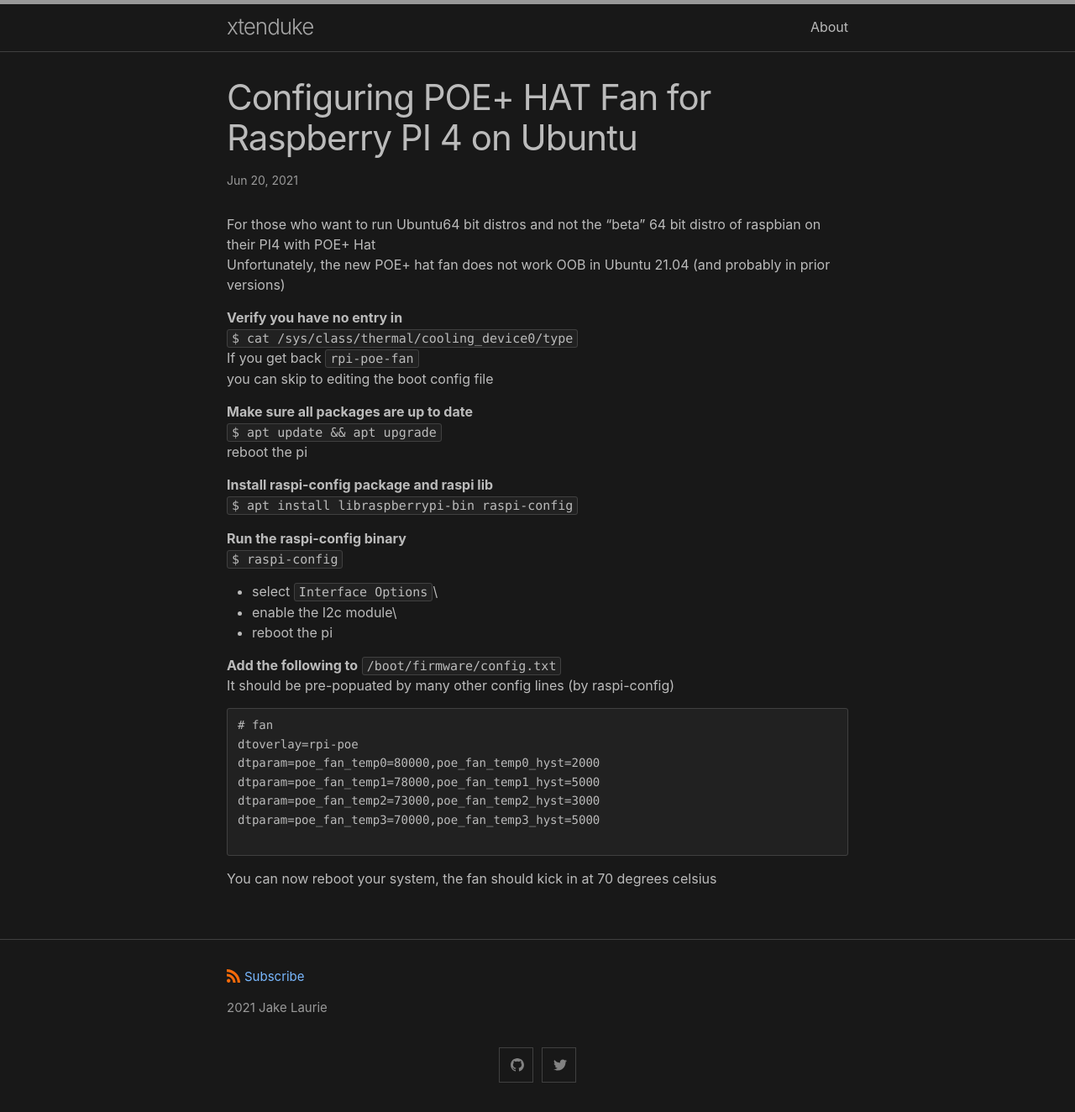
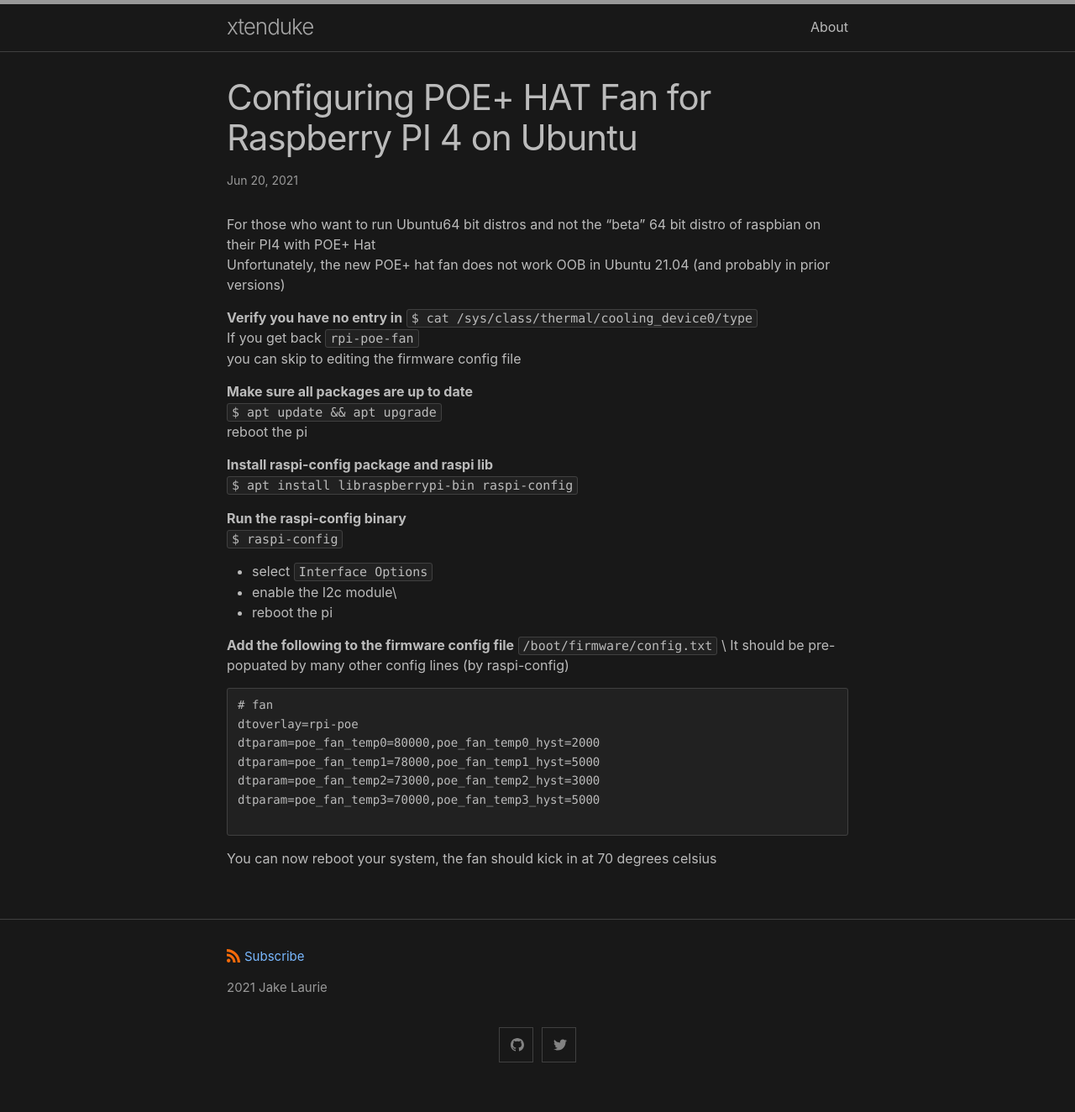
Before and after one commit to xtenduke/xtenduke.github.io, a Jekyll site: the page built from _posts/2021-07-25-rpi-poe.markdown, in a window 1280 px wide. Shown: the whole page at 84% size. Built offline with Jekyll 4.4.1, drawn with Linux system fonts in a browser that asks for light colours; after the commit the page ends 1300 px from its top, so only the background shows below that.

Commit message:
Update 2021-07-25-rpi-poe.markdown

````diff
--- a/_posts/2021-07-25-rpi-poe.markdown
+++ b/_posts/2021-07-25-rpi-poe.markdown
@@ -8,11 +8,10 @@ categories: rpi
 For those who want to run Ubuntu64 bit distros and not the "beta" 64 bit distro of raspbian on their PI4 with POE+ Hat\
 Unfortunately, the new POE+ hat fan does not work OOB in Ubuntu 21.04 (and probably in prior versions)
 
-**Verify you have no entry in** \
-`$ cat /sys/class/thermal/cooling_device0/type`\
+**Verify you have no entry in** `$ cat /sys/class/thermal/cooling_device0/type`\
 If you get back
 `rpi-poe-fan`\
-you can skip to editing the boot config file
+you can skip to editing the firmware config file
 
 **Make sure all packages are up to date**\
 `$ apt update && apt upgrade`\
@@ -24,11 +23,11 @@ reboot the pi
 **Run the raspi-config binary**\
 `$ raspi-config`
 
-- select `Interface Options`\
+- select `Interface Options`
 - enable the I2c module\
 - reboot the pi
 
-**Add the following to** `/boot/firmware/config.txt` \
+**Add the following to the firmware config file** `/boot/firmware/config.txt` \
 It should be pre-popuated by many other config lines (by raspi-config)
 ```
 # fan
````
